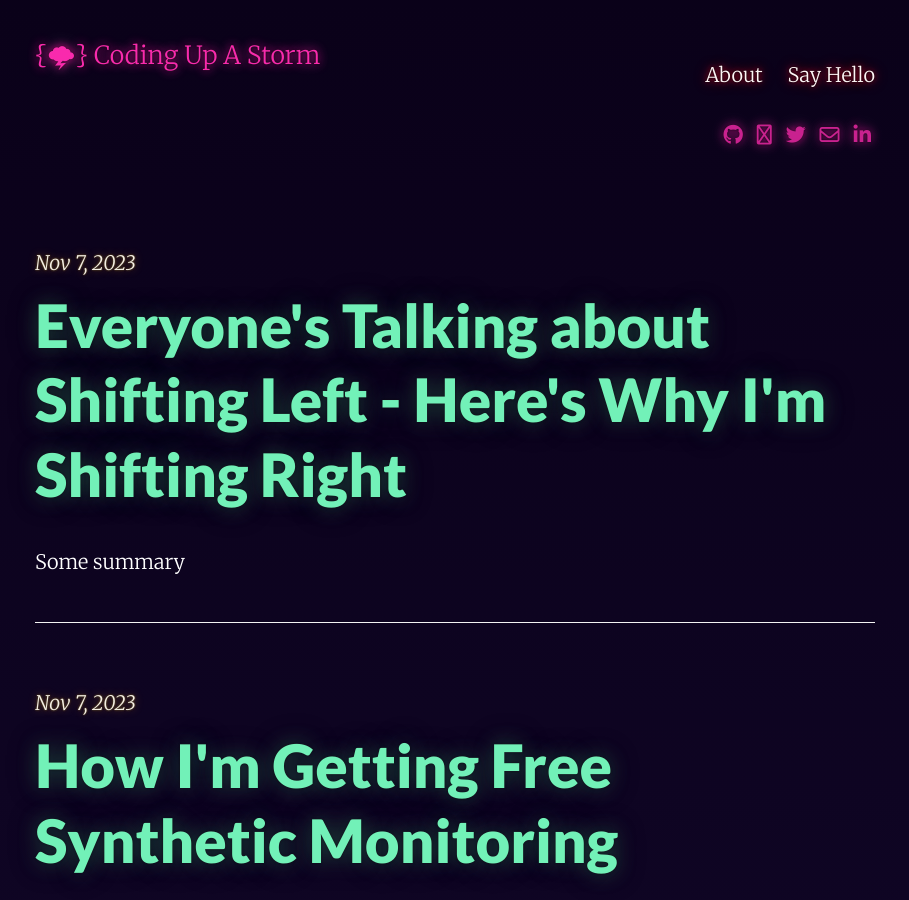
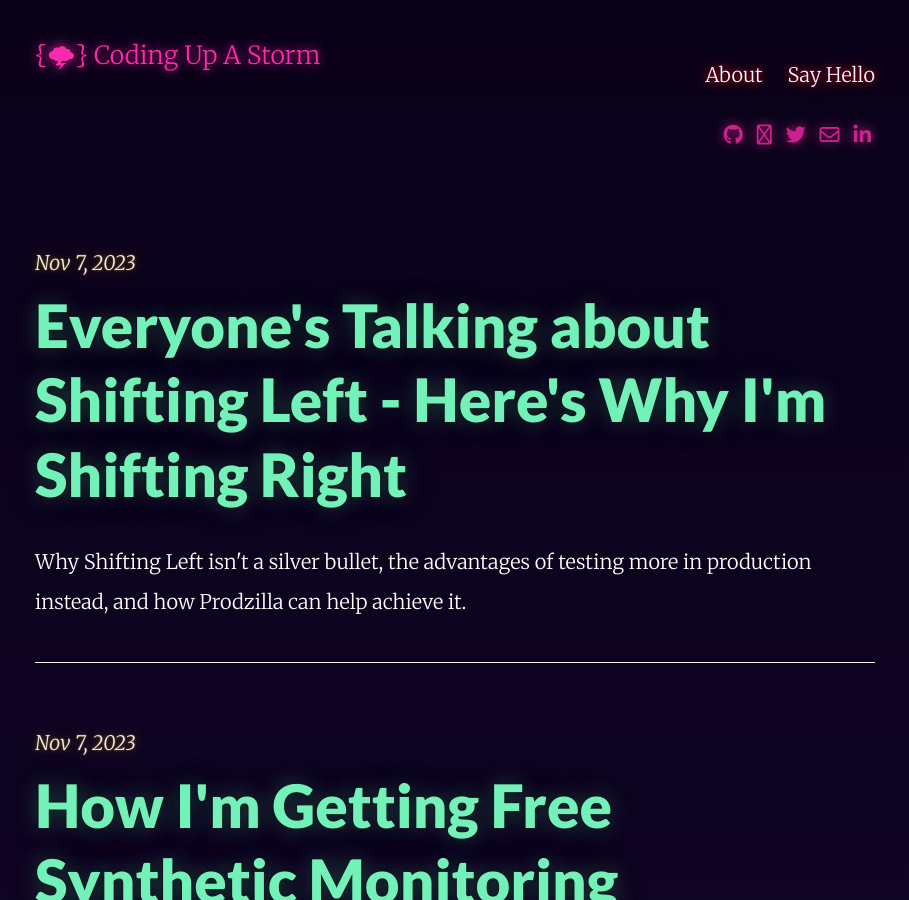
Before and after one commit to codingupastorm/codingupastorm.github.io, a Jekyll site: the page built from index.html, in a window 1280 px wide and 900 px high. Shown: the whole window, without its empty margins (185-1094 px from the left). Built offline with Jekyll 4.4.1, drawn with Linux system fonts in a browser that asks for light colours; nearby versions of some CDN libraries; the list of posts is cut into pages by our own code.

Commit message:
proper summary

```diff
--- a/_posts/2024-02-10-why-im-shifting-left.md
+++ b/_posts/2024-02-10-why-im-shifting-left.md
@@ -2,7 +2,7 @@
 layout:     post
 title:      Everyone's Talking about Shifting Left - Here's Why I'm Shifting Right
 date:       2023-11-07
-summary:    Some summary
+summary:    Why Shifting Left isn't a silver bullet, the advantages of testing more in production instead, and how Prodzilla can help achieve it.
 categories:
 ---
 
```
